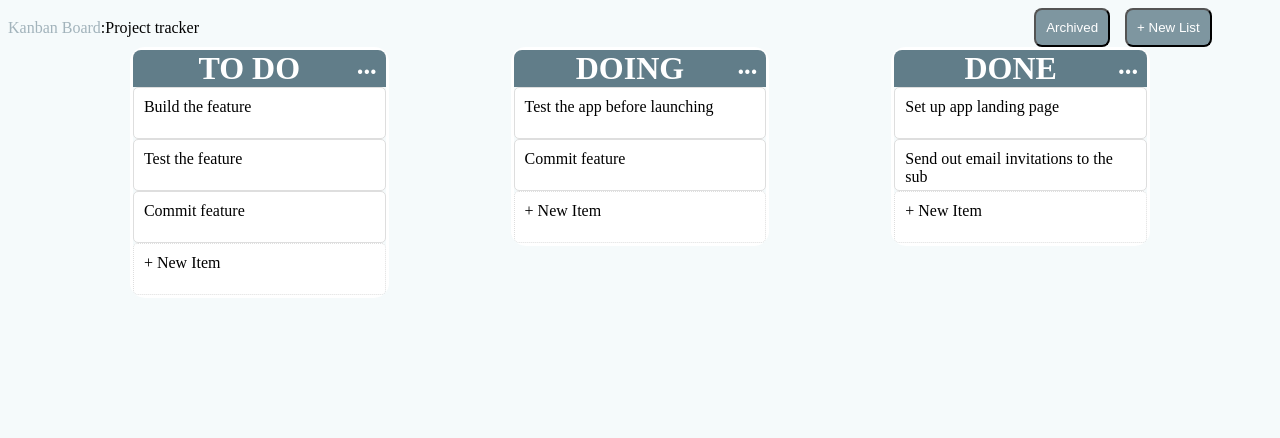
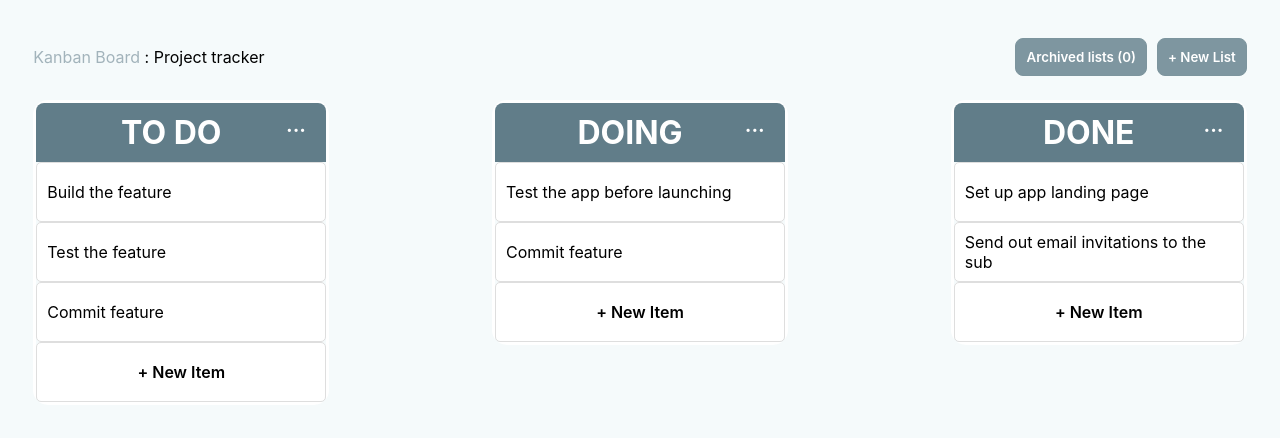
Before and after one commit to braniubojni/notes_list, a Vue app: page /#/ in a window 1280 px wide. Shown: the top 438 px of the page. Built offline with nearby package versions, Linux system fonts and the light colour scheme.

Commit message:
Project done

```diff
--- a/src/components/Dropdown.vue
+++ b/src/components/Dropdown.vue
@@ -1,6 +1,6 @@
 <template>
-  <sub @click="togglerFunc">...</sub>
-  <div class="MainContentWrapper">
+  <span @click="togglerFunc">...</span>
+  <div id="MainContentWrapper">
     <ul @mouseleave="togglerFunc" v-show="toggler">
       <li>Archive List</li>
       <li @click="removeNotesList(noteId)">Remove List</li>
@@ -25,17 +25,10 @@ export default defineComponent({
     const toggler = ref(false);
 
     const togglerFunc = () => (toggler.value = !toggler.value);
-    const removeTaskList = (id) => {
-      store.getters.removeTaskList({
-        id,
-      });
-    };
 
-    const removeNotesList = (id) => {
-      store.getters.removeNotesList({
-        id,
-      });
-    };
+    const removeTaskList = (id) => store.dispatch("ON_REMOVE_TASK", id);
+
+    const removeNotesList = (id) => store.dispatch("ON_CLEAR_TASKS", id);
 
     return {
       toggler,
@@ -47,28 +40,33 @@ export default defineComponent({
 });
 </script>
 <style scoped>
-sub {
+span {
   cursor: pointer;
   color: white;
   background: unset;
+  font-size: 20px;
 }
-.MainContentWrapper {
+#MainContentWrapper {
   display: flex;
   justify-content: flex-end;
   position: relative;
-  background: #617d8a;
+  font-size: 0.5em;
 }
 ul {
   position: absolute;
   background-color: #607c88;
   padding: 0;
   list-style: none;
-  margin-right: -80px;
+  margin-right: -84px;
+  margin-top: 30px;
 }
 li {
   cursor: pointer;
   border-bottom: 1px solid #fff;
+  background-color: #607c88;
   padding: 7px;
   color: #dee4e7;
+  text-transform: capitalize;
+  width: 90px;
 }
 </style>
--- a/src/components/RenderNotes.vue
+++ b/src/components/RenderNotes.vue
@@ -1,12 +1,14 @@
 <template>
+  <div class="container">
     <div class="header">
       <div class="header_wrapper">
         <span class="header1">Kanban Board</span>
-      <span class="header2">:Project tracker</span>
+        <span class="header2"> : Project tracker</span>
       </div>
-
-    <button class="addBtn">Archived</button>
+      <div class="btns">
+        <button class="addBtn archiveBtn">Archived lists (0)</button>
         <button class="addBtn" @click="onAddList">+ New List</button>
+      </div>
     </div>
     <div class="mainWrapper">
       <div class="notesList" v-for="note in noteList" :key="note.id">
@@ -16,11 +18,17 @@
         </h1>
 
         <ul class="todoList">
-        <li v-for="(todo, index) in note.tasks" :key="index + Date.now()">
-          {{ todo }}
+          <TodoItem
+            v-for="(todo, index) in note.tasks"
+            :key="index + Date.now()"
+            :todo="todo"
+            class="todoItem"
+          />
+          <li class="newItem todoItem" @click="onNewTask(note.id)">
+            + New Item
           </li>
-        <li class="newItem" @click="onNewTask(note.id)">+ New Item</li>
         </ul>
+      </div>
     </div>
   </div>
 </template>
@@ -28,11 +36,13 @@
 <script lang="ts">
 import { computed, defineComponent } from "vue";
 import Dropdown from "./Dropdown.vue";
+import TodoItem from "./TodoItem.vue";
 import { useStore } from "vuex";
 
 export default defineComponent({
   components: {
     Dropdown,
+    TodoItem,
   },
   setup() {
     const store = useStore();
@@ -74,24 +84,29 @@ export default defineComponent({
 
 <!-- Add "scoped" attribute to limit CSS to this component only -->
 <style scoped>
+.container {
+  margin: 3% 2%;
+}
 span {
   background: unset;
 }
 .mainWrapper {
   display: flex;
-  justify-content: space-evenly;
+  justify-content: space-between;
   align-items: baseline;
   flex-wrap: wrap;
 }
 .notesList {
   display: flex;
+  justify-content: flex-start;
   border: solid white;
-  justify-content: center;
   flex-direction: column;
   background-color: #ecf5f8;
-  height: auto;
-  width: 20%;
+  height: 35vh;
+  width: 290px;
   border-radius: 15px;
+  height: 100%;
+  margin-bottom: 4%;
 }
 h1 {
   background-color: hsl(199deg 17% 46%);
@@ -102,6 +117,7 @@ h1 {
   justify-content: center;
   margin-top: unset;
   margin-bottom: unset;
+  padding: 10px;
   border-radius: 8px 8px 0 0;
 }
 .todoList {
@@ -113,36 +129,44 @@ ul {
   padding: 0;
   margin: 0;
 }
-li {
-  background: #fff;
-  height: 30px;
+ul li {
+  padding: 10px;
+}
+.todoItem {
+  background-color: #fff;
+  height: auto;
   border: solid 1px hsl(180deg 1% 87%);
   border-radius: 5px;
   padding: 10px;
+  display: flex;
+  align-items: center;
+  height: 38px;
 }
+.newItem {
+  font-weight: 600;
+  text-align: center;
+  cursor: pointer;
+  justify-content: center;
+}
+
 .addBtn {
   align-self: flex-end;
-}
-
-.newItem {
-  background: white;
-  border-style: dotted;
+  word-break: keep-all;
+  font-weight: 600;
+  border: 0.7px solid #7d959e;
   cursor: pointer;
 }
-
 .addBtn {
   color: white;
   background: hsl(198deg 15% 56%);
   padding: 10px;
   border-radius: 8px;
-  margin-left: 15px;
-}
-.header_wrapper {
-  width: 80%;
 }
 .header {
   display: flex;
   align-items: center;
+  justify-content: space-between;
+  margin-bottom: 2%;
 }
 .header1 {
   color: #a2b3bb;
@@ -150,4 +174,7 @@ li {
 .noteName {
   width: 85%;
 }
+.archiveBtn {
+  margin-right: 10px;
+}
 </style>
--- /dev/null
+++ b/src/components/TodoItem.vue
@@ -0,0 +1,24 @@
+<template lang="">
+  <li class="todoItem">{{ todo }}</li>
+</template>
+<script>
+import { defineComponent } from "@vue/runtime-core";
+
+export default defineComponent({
+  props: {
+    todo: {
+      type: String,
+      required: true,
+      default: "",
+    },
+    class: {
+      type: String,
+      required: true,
+      default: "",
+    },
+  },
+  setup(props) {
+    console.log(props.class);
+  },
+});
+</script>
--- a/src/store/index.ts
+++ b/src/store/index.ts
@@ -27,29 +27,31 @@ export default createStore({
     onAddList(state, newNoteList) {
       state.notesList.push(newNoteList);
     },
+    onRemoveTask(state, id) {
+      const taskObj = state.notesList.find((item) => item.id === id);
+      if (taskObj) {
+        taskObj.tasks = [];
+      }
+    },
+    onClearTasks(state, id) {
+      state.notesList = state.notesList.filter((item) => item.id !== id);
+    },
   },
   actions: {
     ON_ADD_LIST({ commit }, newNoteList) {
       commit("onAddList", newNoteList);
+    },
+    ON_REMOVE_TASK({ commit }, id) {
+      commit("onRemoveTask", id);
+    },
+    ON_CLEAR_TASKS({ commit }, id) {
+      commit("onClearTasks", id);
     },
   },
   getters: {
     getNotesList(state) {
       return state.notesList;
     },
-    removeTaskList:
-      (state) =>
-      ({ id }: any) => {
-        const tasks = state.notesList.find((item) => item.id === id);
-        if (tasks?.tasks) {
-          tasks.tasks = [];
-        }
-      },
-    removeNotesList:
-      (state) =>
-      ({ id }: any) => {
-        state.notesList = state.notesList.filter((item) => item.id !== id);
-      },
     addNewTask:
       (state) =>
       ({ id, newTask }: any) => {
--- a/src/views/Home.vue
+++ b/src/views/Home.vue
@@ -16,5 +16,7 @@ export default defineComponent({
 <style>
 * {
   background: #f5fafb;
+  font-family: -apple-system, BlinkMacSystemFont, "Segoe UI", Roboto, Oxygen,
+    Ubuntu, Cantarell, "Open Sans", "Helvetica Neue", sans-serif;
 }
 </style>
```
Lines whose indentation alone changed are shown as unchanged.
